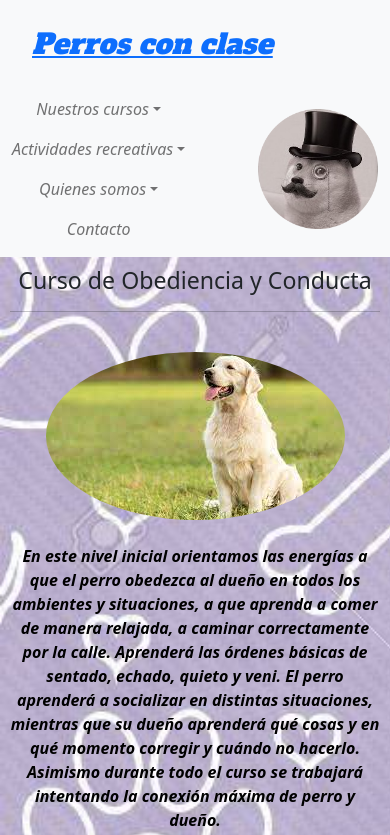
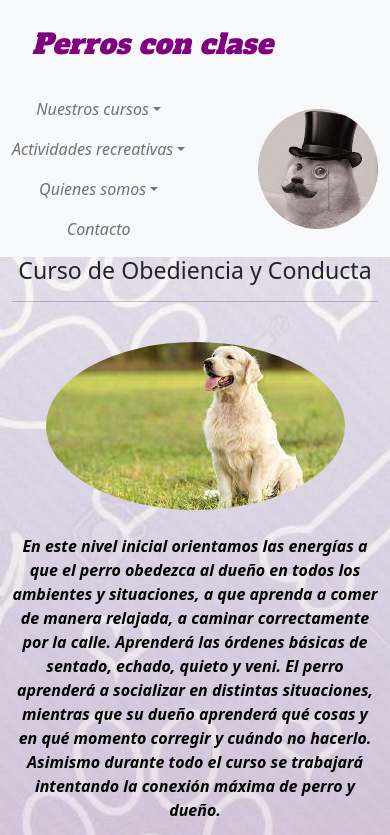
Before and after one commit to AlanFFerreira/perrosConClase, a website: page pages/cursos.html in a window 390 px wide. Shown: the top 835 px of the page. Drawn offline with nearby package versions, Linux system fonts and the light colour scheme.

Commit message:
Modificación responsive

```diff
--- a/css/estilos.css
+++ b/css/estilos.css
@@ -1,3 +1,7 @@
+* {
+  padding: 0;
+  margin: 0; }
+
 .cabecera {
   height: auto;
   color: purple;
@@ -9,6 +13,13 @@
   font-style: italic;
   font-size: 3rem;
   font-weight: bold; }
+  .tituloPrincipal a {
+    text-decoration: none;
+    color: purple;
+    font-family: 'Alfa Slab One', cursive;
+    font-style: italic;
+    font-size: 3rem;
+    font-weight: bold; }
 
 .carousel-control-prev-icon, .carousel-control-next-icon {
   height: 30px;
@@ -27,11 +38,14 @@
 .reputacion {
   background-color: orange;
   color: whitesmoke;
-  padding: 100px;
   font-family: 'Permanent Marker', cursive;
   font-style: italic;
   font-weight: bold;
-  text-align: center; }
+  text-align: center;
+  padding: 50px; }
+  .reputacion div {
+    border: 1px solid black;
+    border-radius: 50%; }
 
 .ultimaNovedad {
   padding: 15%;
@@ -68,6 +82,9 @@
   text-align: center; }
 
 /*link a Index en cada pagina*/
+.container {
+  max-width: 100%; }
+
 .linkIndex {
   transition: transform 1s;
   padding: 0px; }
@@ -96,11 +113,10 @@
 
 /*fondo de las paginas*/
 .fondoPages {
-  background-image: url("../multimedia/fondoPrinciapalVioleta.jpg");
+  background-image: linear-gradient(#f7f5f8a6, #945394a6), url("../multimedia/fondoPrinciapalVioleta.jpg");
   background-repeat: repeat;
   background-size: cover;
-  background-position: 0px;
-  padding: 10px; }
+  background-position: 0px; }
   .fondoPages p {
     font-style: italic;
     color: black;
```
